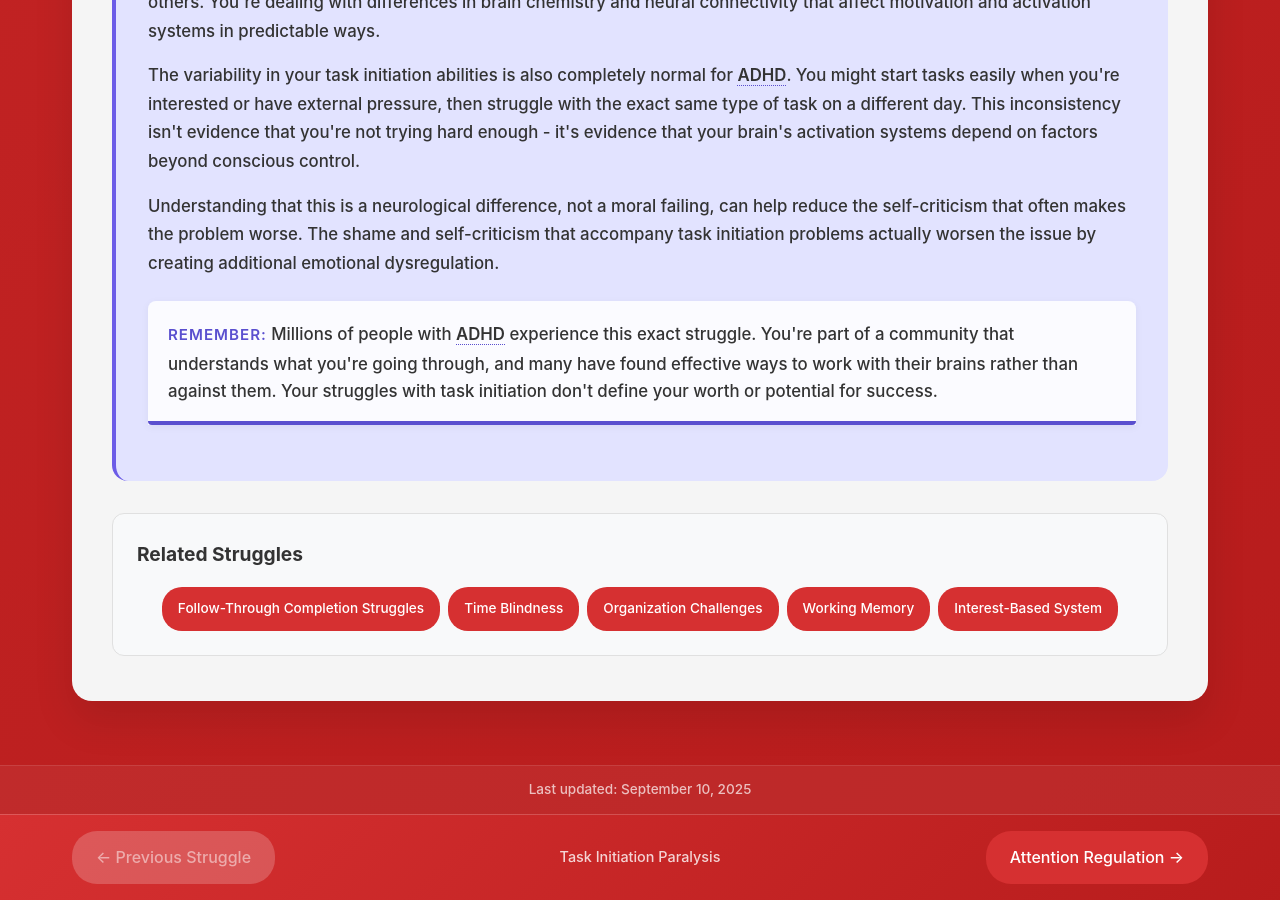
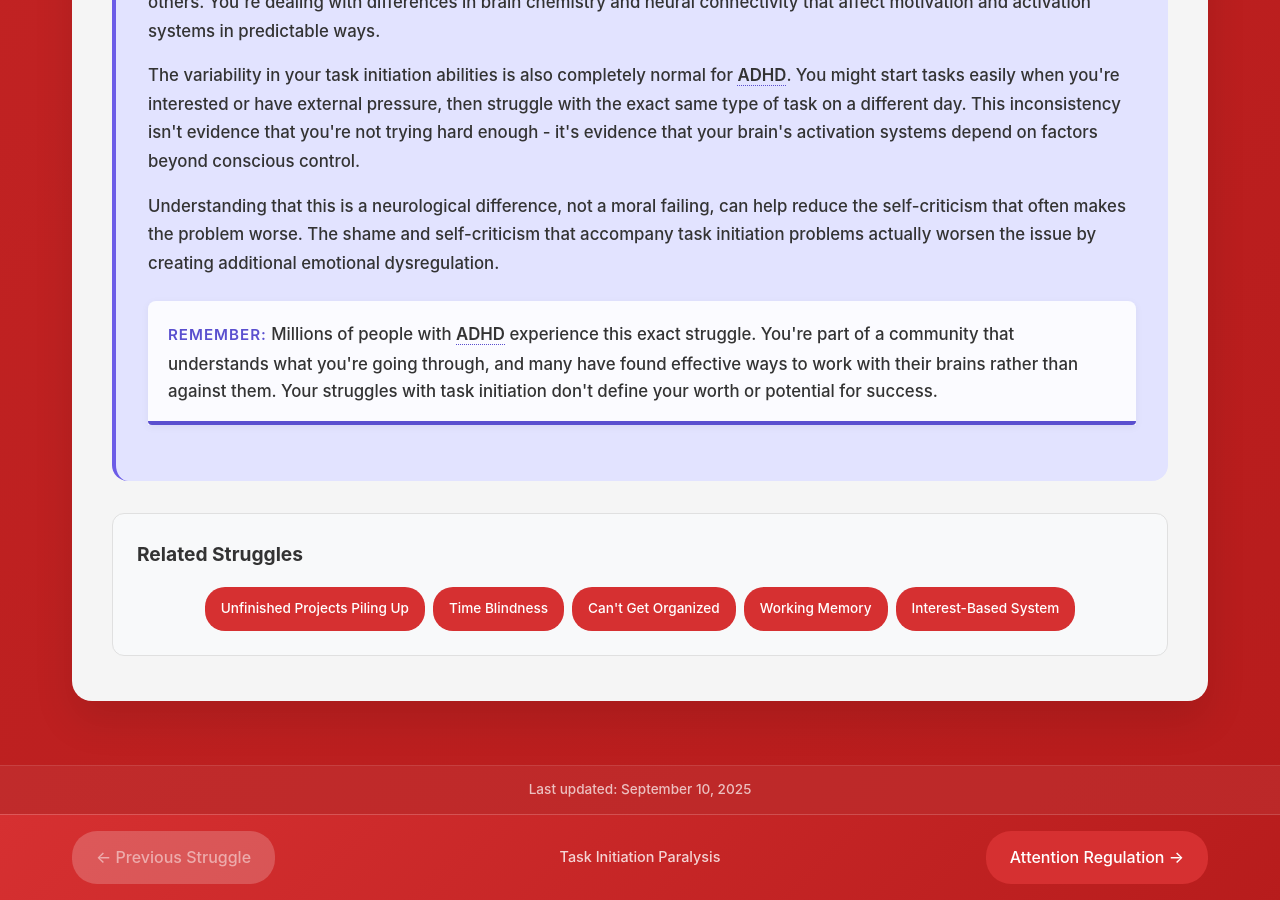
Before and after one commit to neurodivergent-survival-guide/neurodivergent-survival-guide, a Jekyll site: the page built from struggles/task-initiation-paralysis.html, in a window 1280 px wide and 900 px high, scrolled down 4983 px. Built offline with Jekyll 4.4.1, drawn with Linux system fonts in a browser that asks for light colours.

Commit message:
Update task-initiation-paralysis.html

```diff
--- a/struggles/task-initiation-paralysis.html
+++ b/struggles/task-initiation-paralysis.html
@@ -150,9 +150,9 @@
     <div class="related-struggles">
         <h3>Related Struggles</h3>
         <div class="struggle-tags">
-            <a href="{{ '/struggles/follow-through-completion-struggles.html' | relative_url }}" class="struggle-tag">Follow-Through Completion Struggles</a>
+            <a href="{{ '/struggles/unfinished-projects-piling-up.html' | relative_url }}" class="struggle-tag">Unfinished Projects Piling Up</a>
             <a href="{{ '/struggles/time-blindness.html' | relative_url }}" class="struggle-tag">Time Blindness</a>
-            <a href="{{ '/struggles/organization-and-planning-challenges.html' | relative_url }}" class="struggle-tag">Organization Challenges</a>
+            <a href="{{ '/struggles/cant-get-organized.html' | relative_url }}" class="struggle-tag">Can't Get Organized</a>
             <a href="{{ '/struggles/working-memory-difficulties.html' | relative_url }}" class="struggle-tag">Working Memory</a>
             <a href="{{ '/struggles/interest-based-nervous-system.html' | relative_url }}" class="struggle-tag">Interest-Based System</a>
         </div>
```
